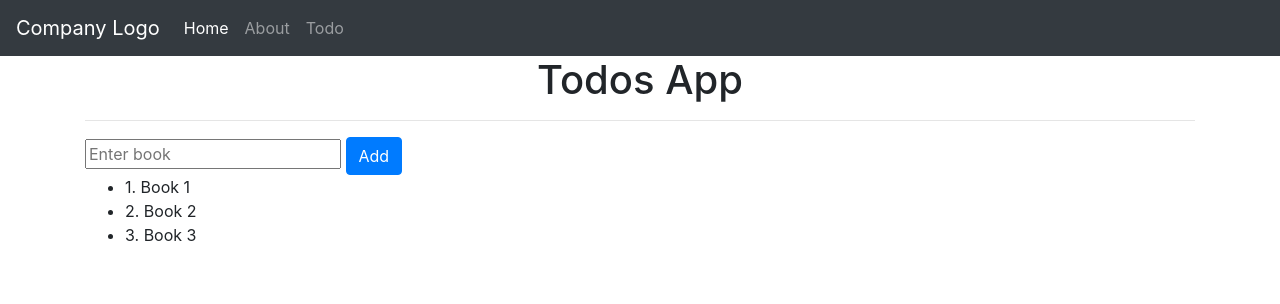
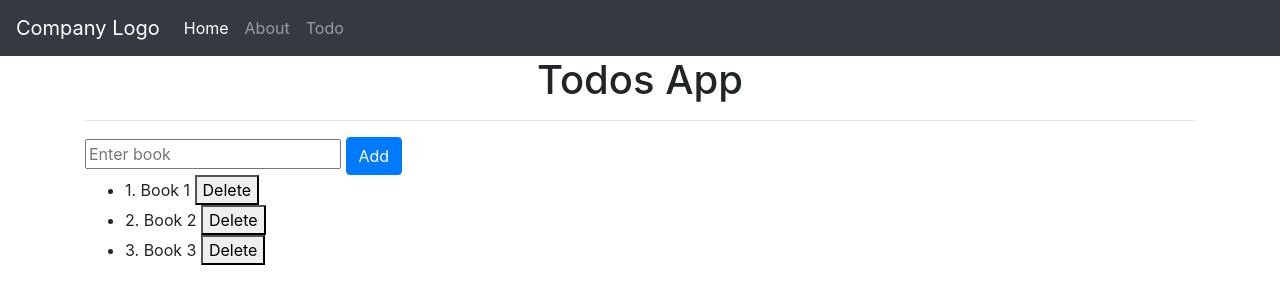
Before and after one commit to samraat121/vue2-vuex, a Vue app: page /todo in a window 1280 px wide. Shown: the top 304 px of the page. Built offline with nearby package versions, Linux system fonts and the light colour scheme.

Commit message:
clear and button add

```diff
--- a/src/pages/Todo.vue
+++ b/src/pages/Todo.vue
@@ -6,7 +6,7 @@
     <input type="text" name="name" placeholder="Enter book" /> <button type="button" class="btn btn-primary">Add</button>
 
     <ul>
-        <li v-for="(book, index) in $store.state.bookList" :key="index"> {{index+1}}. {{book}} </li>
+        <li v-for="(book, index) in bookList" :key="index"> {{index+1}}. {{book}} <button>Delete</button></li>
     </ul>
 
 
@@ -19,11 +19,11 @@ export default {
     name: 'Todo',
 
     // computed property use korar karon hocche for loop a je logic dekhchi seta ke vejal na kore akhanei define kore diye shudhu use kora okk
-    // computed: {
-    //     bookList() {
-    //         return this.$store.state.bookList
-    //     }
-    // },
+    computed: {
+        bookList() {
+            return this.$store.state.bookList
+        }
+    },
 }
 </script>
 <style lang="">
```
